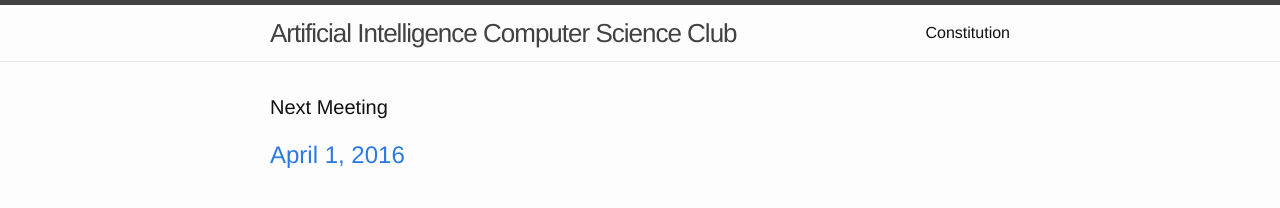
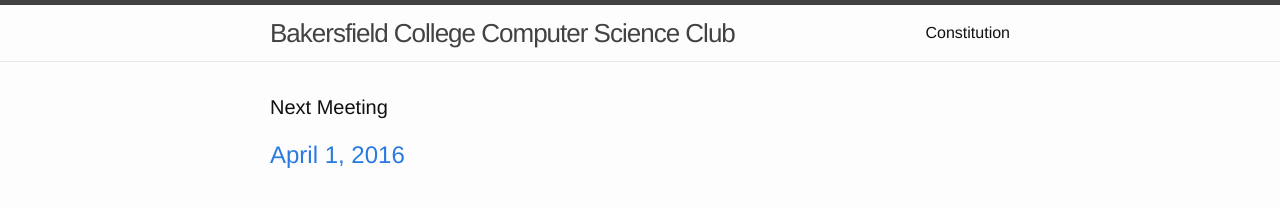
Before and after one commit to AICSC/aicsc.github.io, a Jekyll site: the page built from util/index.html, in a window 1280 px wide. Shown: the top 208 px of the page. Built offline with Jekyll 4.4.1, drawn with Linux system fonts in a browser that asks for light colours.

Commit message:
Change name of club

```diff
--- a/_config.yml
+++ b/_config.yml
@@ -1,5 +1,5 @@
 # Site settings
-title: "Artificial Intelligence Computer Science Club"
+title: "Bakersfield College Computer Science Club"
 description: "Meetings are held the first and third Fridays of the month in room B11 at 1pm"
 url: "http://aicsc.github.io"
 baseurl: ""
```
